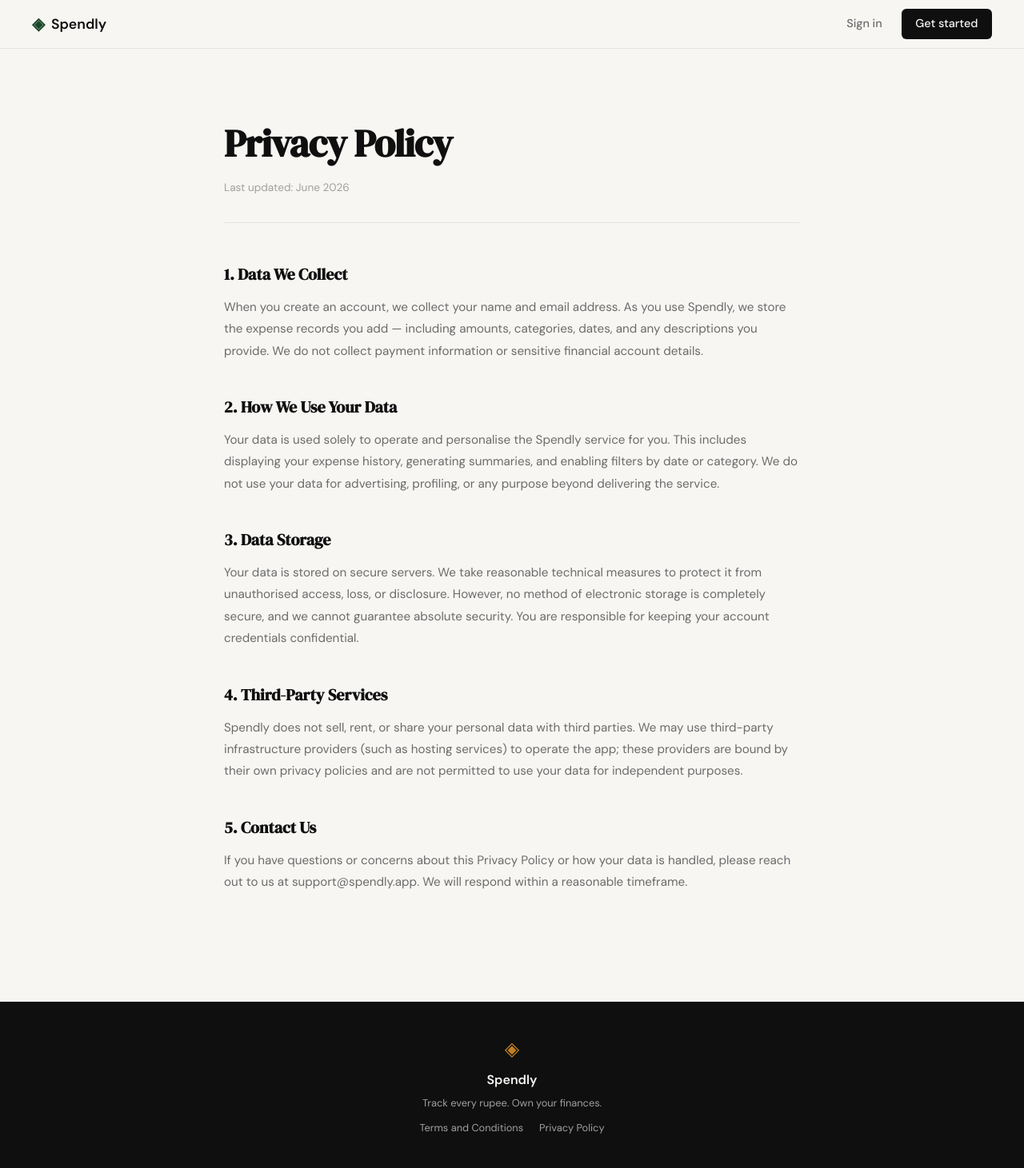
After one commit to pradneysh/spendly, a Flask app: page /privacy in a window 1280 px wide. The commit adds this page. Shown: the whole page at 80% size. Run offline with Flask 3, Linux system fonts and the light colour scheme.

Commit message:
landing: add privacy policy page and route

```diff
--- a/app.py
+++ b/app.py
@@ -31,6 +31,11 @@ def terms():
     return render_template("terms.html")
 
 
+@app.route("/privacy")
+def privacy():
+    return render_template("privacy.html")
+
+
 @app.route("/logout")
 def logout():
     return "Logout — coming in Step 3"
--- a/templates/base.html
+++ b/templates/base.html
@@ -36,7 +36,7 @@
             <p class="footer-copy">Track every rupee. Own your finances.</p>
             <p class="footer-links">
                 <a href="/terms">Terms and Conditions</a>
-                <a href="#">Privacy Policy</a>
+                <a href="/privacy">Privacy Policy</a>
             </p>
         </div>
     </footer>
--- /dev/null
+++ b/templates/privacy.html
@@ -0,0 +1,39 @@
+{% extends "base.html" %}
+
+{% block title %}Privacy Policy — Spendly{% endblock %}
+
+{% block content %}
+
+<section class="legal-page">
+    <div class="legal-inner">
+        <h1 class="legal-title">Privacy Policy</h1>
+        <p class="legal-updated">Last updated: June 2026</p>
+
+        <div class="legal-section">
+            <h2>1. Data We Collect</h2>
+            <p>When you create an account, we collect your name and email address. As you use Spendly, we store the expense records you add — including amounts, categories, dates, and any descriptions you provide. We do not collect payment information or sensitive financial account details.</p>
+        </div>
+
+        <div class="legal-section">
+            <h2>2. How We Use Your Data</h2>
+            <p>Your data is used solely to operate and personalise the Spendly service for you. This includes displaying your expense history, generating summaries, and enabling filters by date or category. We do not use your data for advertising, profiling, or any purpose beyond delivering the service.</p>
+        </div>
+
+        <div class="legal-section">
+            <h2>3. Data Storage</h2>
+            <p>Your data is stored on secure servers. We take reasonable technical measures to protect it from unauthorised access, loss, or disclosure. However, no method of electronic storage is completely secure, and we cannot guarantee absolute security. You are responsible for keeping your account credentials confidential.</p>
+        </div>
+
+        <div class="legal-section">
+            <h2>4. Third-Party Services</h2>
+            <p>Spendly does not sell, rent, or share your personal data with third parties. We may use third-party infrastructure providers (such as hosting services) to operate the app; these providers are bound by their own privacy policies and are not permitted to use your data for independent purposes.</p>
+        </div>
+
+        <div class="legal-section">
+            <h2>5. Contact Us</h2>
+            <p>If you have questions or concerns about this Privacy Policy or how your data is handled, please reach out to us at <a href="mailto:support@spendly.app">support@spendly.app</a>. We will respond within a reasonable timeframe.</p>
+        </div>
+    </div>
+</section>
+
+{% endblock %}
```
